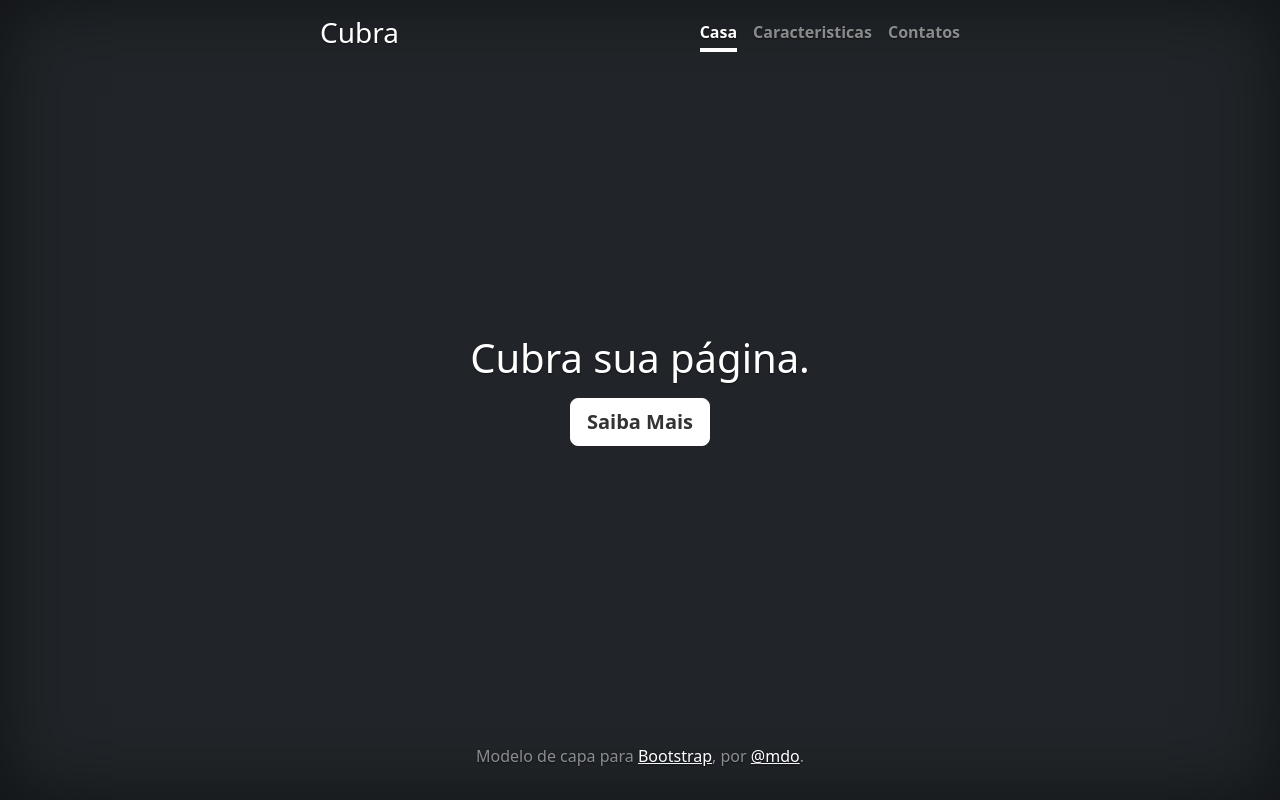
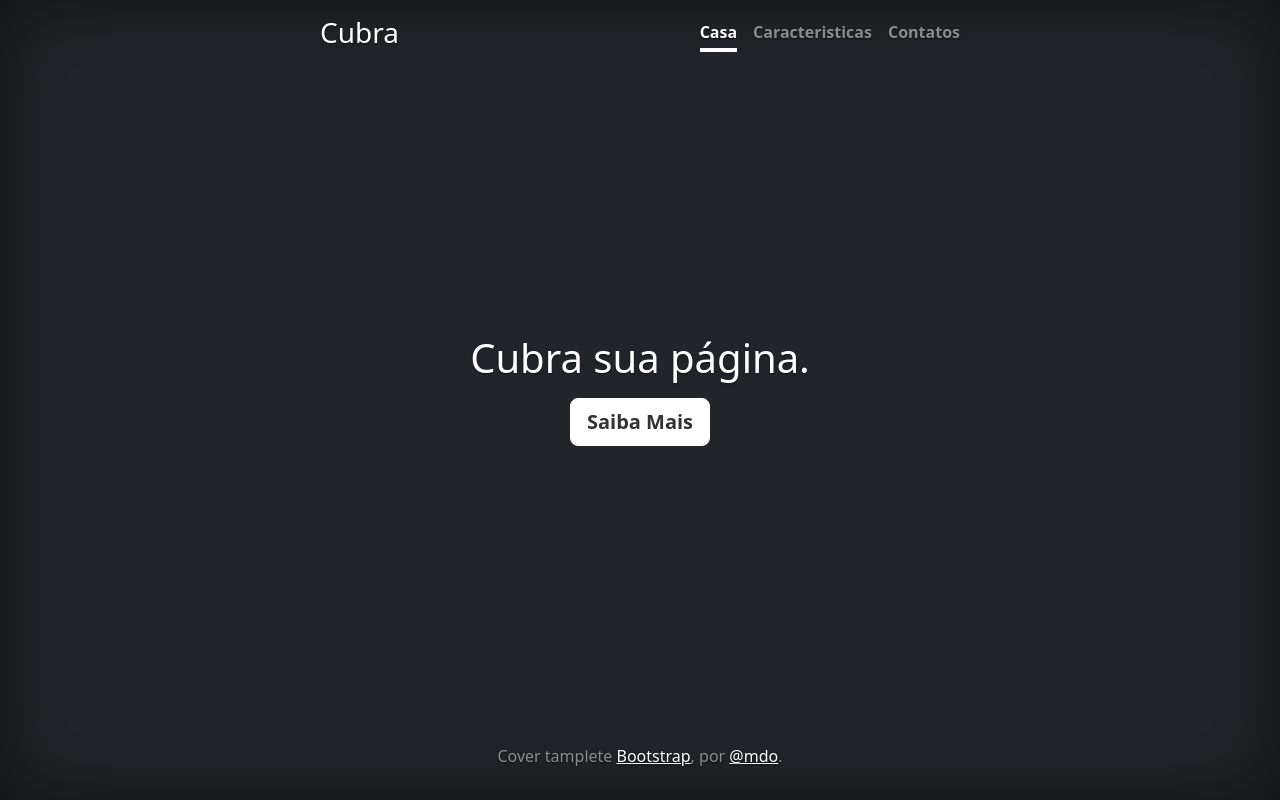
Before and after one commit to gaabriellasantoos/Portfolio-pessoal, a plain HTML site: page index.html in a window 1280 px wide. Drawn offline with nearby package versions, Linux system fonts and the light colour scheme.

Commit message:
traduz rodapé

```diff
--- a/index.html
+++ b/index.html
@@ -59,7 +59,7 @@
   </main>
 
   <footer class="mt-auto text-white-50">
-    <p>Modelo de capa para <a href="https://getbootstrap.com/" class="text-white">Bootstrap</a>, por <a href="https://twitter.com/mdo" class="text-white">@mdo</a>.</p>
+    <p>Cover tamplete <a href="https://getbootstrap.com/" class="text-white">Bootstrap</a>, por <a href="https://twitter.com/mdo" class="text-white">@mdo</a>.</p>
   </footer>
 </div>
 
```
